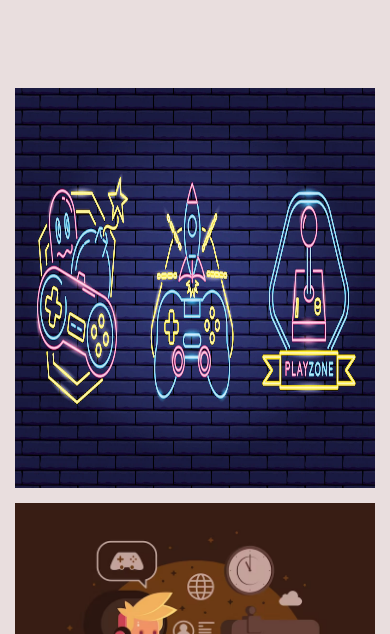
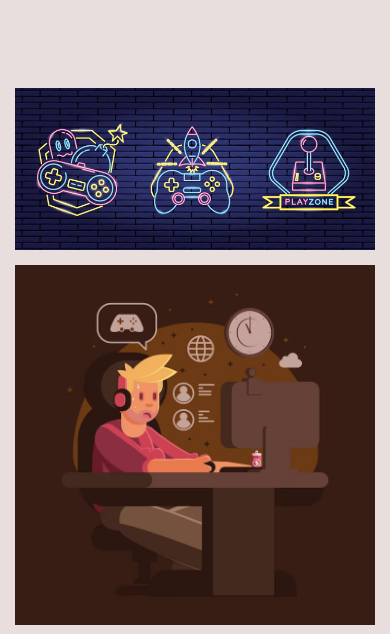
Before and after one commit to Youssef-ashraf-ramadan/CrossGame, a website: page index.html in a window 390 px wide. Shown: the part 980-1614 px from the top of the page. Drawn offline with nearby package versions, Linux system fonts and the light colour scheme.

Commit message:
third-commit

```diff
--- a/input.css
+++ b/input.css
@@ -116,8 +116,9 @@
     overflow: hidden;
   }
   .community-content img {
-    height: 400px;
+    height: 100%;
     transition: 0.5s;
+    object-fit: cover;
   }
   .community-content .box {
     overflow: hidden;
@@ -131,9 +132,7 @@
   .community-content .box:nth-child(2) {
     grid-row: span 2;
   }
-  .community-content .box:nth-child(2) img {
-    height: 100%;
-  }
+
   @media (max-width: 727px) {
     .community-content .box:nth-child(1) {
       grid-area: 1 / 1 / 1 / span 1;
@@ -141,9 +140,7 @@
     .community-content .box:nth-child(2) {
       grid-row: span 1;
     }
-    .community-content .box img {
-      width: 100%;
-    }
+
   }
 
   /****about-us*******/
```
Also changed, not shown: dist/style.css.
